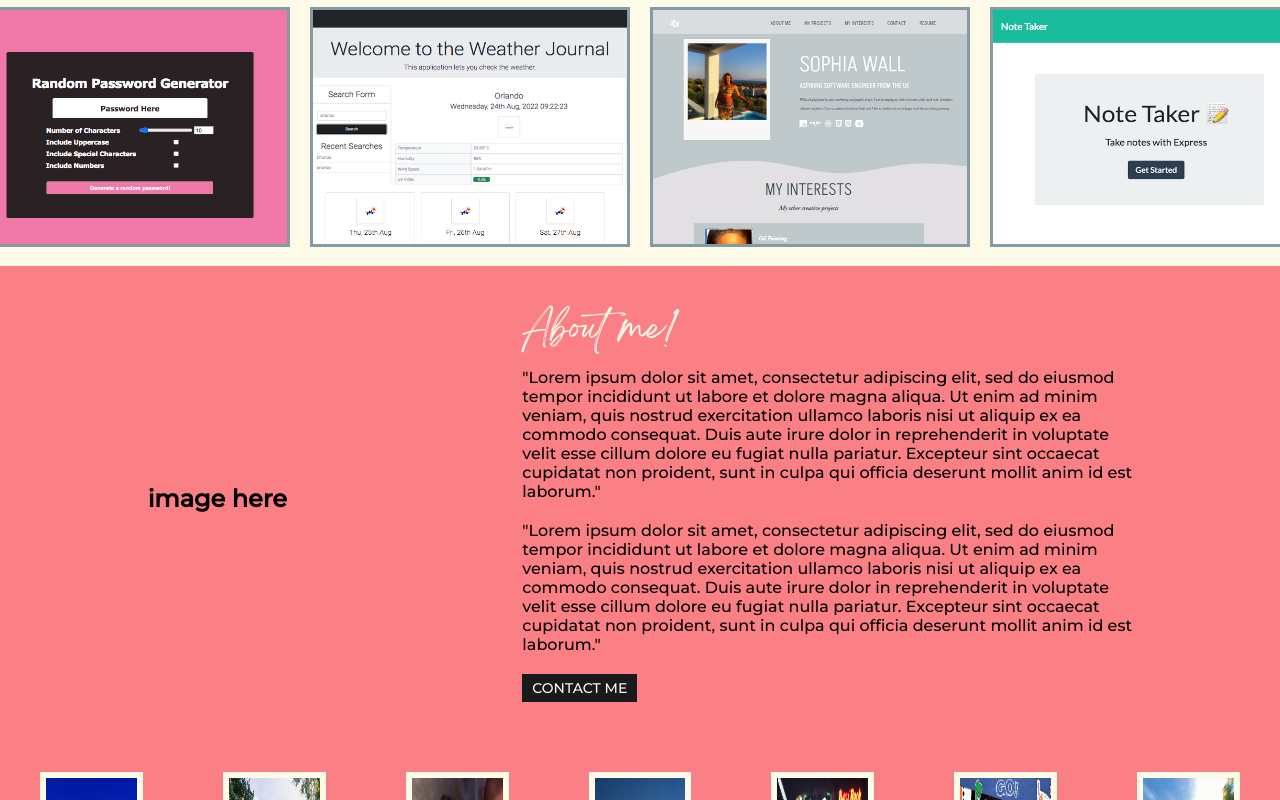
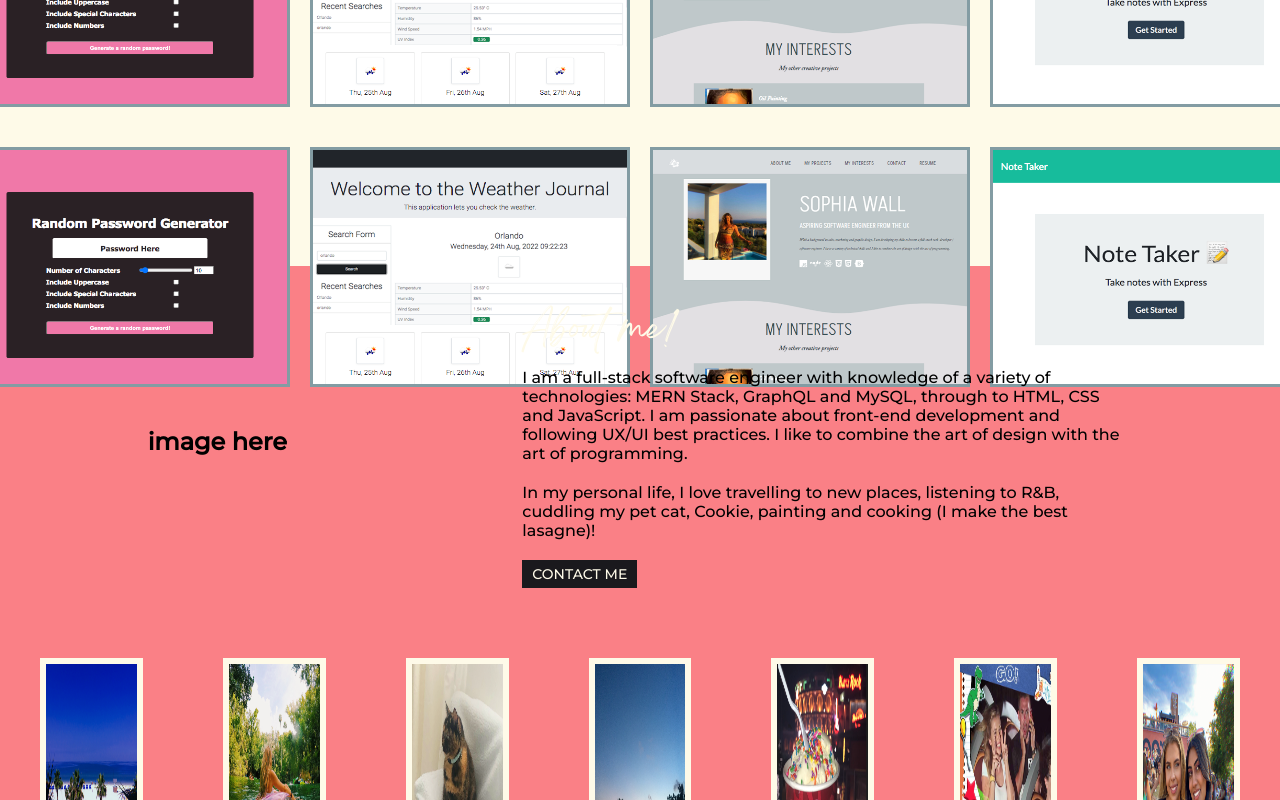
Before and after one commit to sophia4422/my-react-portfolio, a React (Create React App) app: page / in a window 1280 px wide. Shown: the part 1300-2100 px from the top of the page. Built offline with nearby package versions, Linux system fonts and the light colour scheme.

Commit message:
small amendments

```diff
--- a/src/App.css
+++ b/src/App.css
@@ -304,7 +304,7 @@ header .nav-btn {
 }
 
 .form-container {
-  width: 360px;
+  width: 700px;
   background-color: var(--offWhite);
   margin: auto;
   box-shadow: 0 0 20px 0 rgba(0, 0, 0, 0.2), 0 5px 5px 0 rgba(0, 0, 0, 0.24);
--- a/src/components/About.js
+++ b/src/components/About.js
@@ -34,22 +34,16 @@ export const About = () => {
         <div className="about-me-text">
           <h1 className="about-me-title">About me!</h1>
           <p className="about-para">
-            "Lorem ipsum dolor sit amet, consectetur adipiscing elit, sed do
-            eiusmod tempor incididunt ut labore et dolore magna aliqua. Ut enim
-            ad minim veniam, quis nostrud exercitation ullamco laboris nisi ut
-            aliquip ex ea commodo consequat. Duis aute irure dolor in
-            reprehenderit in voluptate velit esse cillum dolore eu fugiat nulla
-            pariatur. Excepteur sint occaecat cupidatat non proident, sunt in
-            culpa qui officia deserunt mollit anim id est laborum."
+            I am a full-stack software engineer with knowledge of a variety of
+            technologies: MERN Stack, GraphQL and MySQL, through to HTML, CSS
+            and JavaScript. I am passionate about front-end development and
+            following UX/UI best practices. I like to combine the art of design
+            with the art of programming.
           </p>
           <p className="about-para">
-            "Lorem ipsum dolor sit amet, consectetur adipiscing elit, sed do
-            eiusmod tempor incididunt ut labore et dolore magna aliqua. Ut enim
-            ad minim veniam, quis nostrud exercitation ullamco laboris nisi ut
-            aliquip ex ea commodo consequat. Duis aute irure dolor in
-            reprehenderit in voluptate velit esse cillum dolore eu fugiat nulla
-            pariatur. Excepteur sint occaecat cupidatat non proident, sunt in
-            culpa qui officia deserunt mollit anim id est laborum."
+            In my personal life, I love travelling to new places, listening to
+            R&B, cuddling my pet cat, Cookie, painting and cooking (I make the
+            best lasagne)!
           </p>
           <button type="button" className="about-btn">
             Contact me
--- a/src/components/Contact.js
+++ b/src/components/Contact.js
@@ -72,6 +72,7 @@ export const Contact = () => {
   return (
     <div className="contact-section">
       <h1 className="projects-title">Contact</h1>
+      <h2>Say hello!</h2>
 
       <div className="form-container">
         <form ref={form} className="register-form" onSubmit={handleSubmit}>
--- a/src/components/Projects.js
+++ b/src/components/Projects.js
@@ -111,6 +111,62 @@ export const Projects = () => {
           </div>
         </div>
       </div>
+
+      <div className="small-projects">
+        <div className="project">
+          <div>
+            <a
+              href="https://sophia4422.github.io/random-password-generator/"
+              target="_blank"
+            >
+              <img
+                src={rpg}
+                alt="Random Password Generator"
+                className="project-picture-two"
+              />
+            </a>
+          </div>
+        </div>
+        <div className="project">
+          <div>
+            <a
+              href="https://sophia4422.github.io/weather-journal-new/"
+              target="_blank"
+            >
+              <img
+                src={wj}
+                alt="Weather Journal"
+                className="project-picture-two"
+              />
+            </a>
+          </div>
+        </div>
+        <div className="project">
+          <div>
+            <a
+              href="https://sophia4422.github.io/my-portfolio/"
+              target="_blank"
+            >
+              {" "}
+              <img
+                src={mp}
+                alt="My HTML/CSS Portfolio"
+                className="project-picture-two"
+              />
+            </a>
+          </div>
+        </div>
+        <div className="project">
+          <div>
+            <a
+              href="https://limitless-mountain-74074.herokuapp.com/"
+              target="_blank"
+            >
+              <img src={nt} alt="Note Taker" className="project-picture-two" />
+            </a>
+          </div>
+        </div>
+      </div>
     </section>
     // <section className="projects-container">
     //   <h1 className="projects-title">My Web-Development Projects</h1>
--- a/src/images.js
+++ b/src/images.js
@@ -1,6 +1,6 @@
 import image1 from "./assets/images/ice.png";
 import image2 from "./assets/images/springs.png";
-import image3 from "./assets/images/error-image.png";
+import image3 from "./assets/images/cat.png";
 import image4 from "./assets/images/fl.jpg";
 import image5 from "./assets/images/cw.png";
 import image6 from "./assets/images/sd.png";
```
Also changed, not shown: src/assets/images/cat.png (added).
